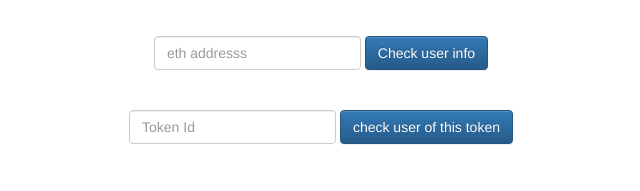
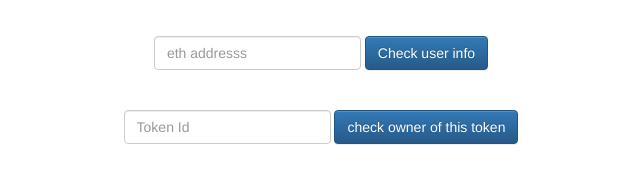
Before and after one commit to prashanthar2000/Copyright_Management_System_blockchain, a Flask app: page /main in a window 1280 px wide. Shown: the part 609-800 px from the top of the page, without its empty margins (319-959 px from the left). Run offline with Flask 2, Linux system fonts and the light colour scheme; parts of the project's set-up code (start-up, migrations or seed data) failed here and were passed over; some libraries are stand-ins or nearby versions.

Commit message:
Update main.html

```diff
--- a/backend/templates/main.html
+++ b/backend/templates/main.html
@@ -98,7 +98,7 @@
           <input type="text" class="form-control" id="tokenID" placeholder="Token Id" name="id">
         </div>
 
-        <button type="submit" class="btn btn-primary mb-2">check user of this token </button>
+        <button type="submit" class="btn btn-primary mb-2">check owner of this token </button>
       </form>
 
     </br>
```
